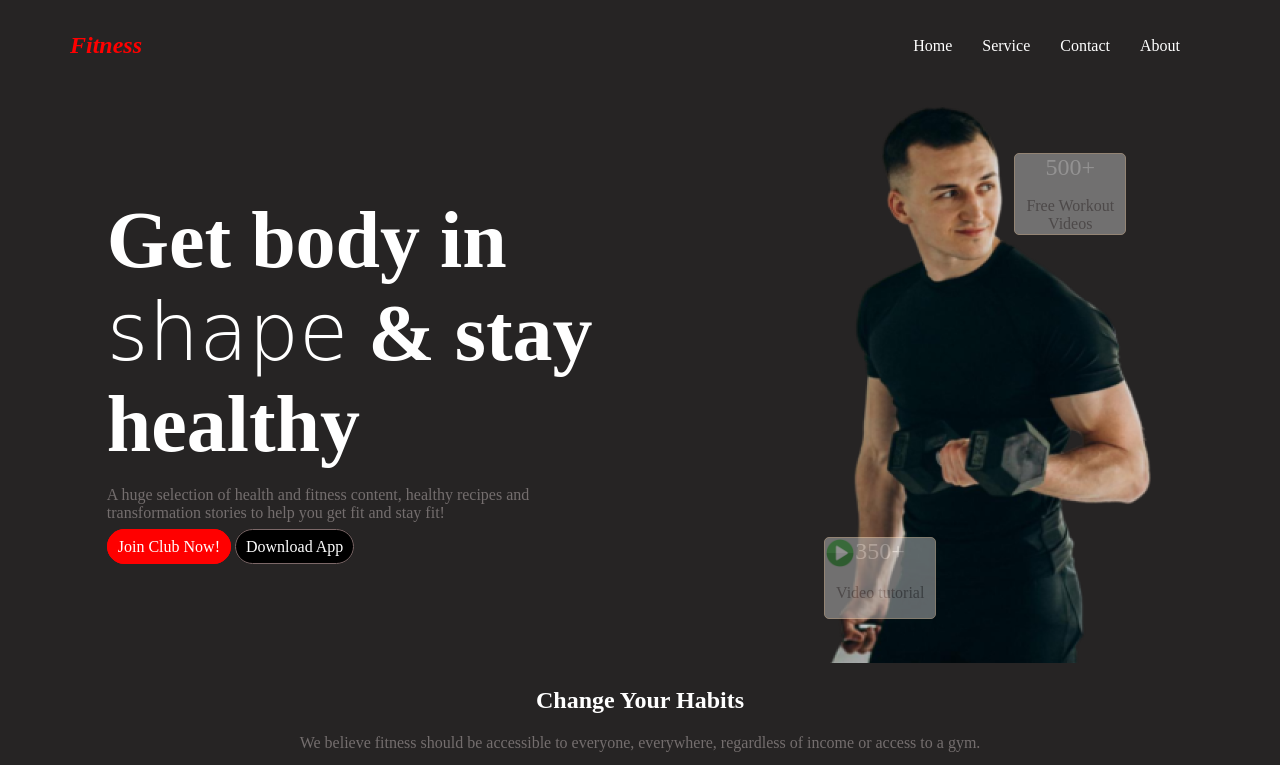
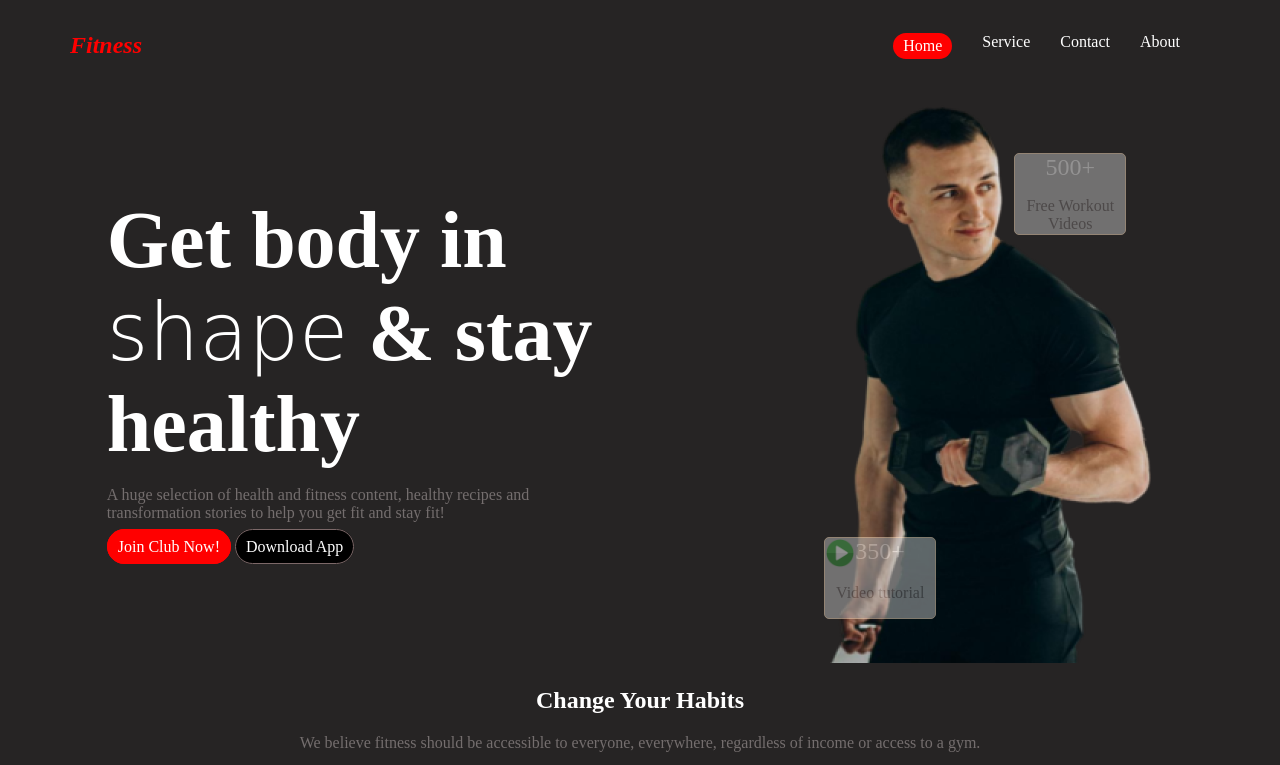
Before and after one commit to saumensd/B10A2-versatile-ui, a plain HTML site: page index.html in a window 1280 px wide. Shown: the top 765 px of the page. Drawn offline with Linux system fonts and the light colour scheme; a web font is replaced by a local one.

Commit message:
home button modify

```diff
--- a/index.html
+++ b/index.html
@@ -23,7 +23,7 @@
         <nav class="navbar display-flex">
             <h3 class="fitness-logo">Fitness</h3>
             <ul class="nav-links display-flex">
-                <li class="nav-item"><a href="https://www.who.int/" class="nav-link text-gray">Home</a></li>
+                <li id="home-button" class="nav-item"><a href="https://www.who.int/" class="nav-link text-gray">Home</a></li>
                 <li class="nav-item"><a href="https://www.who.int/" class="nav-link text-gray">Service</a></li>
                 <li class="nav-item"><a href="https://www.who.int/" class="nav-link text-gray">Contact</a></li>
                 <li class="nav-item"><a href="https://www.who.int/" class="nav-link text-gray">About</a></li>
--- a/styles.css
+++ b/styles.css
@@ -60,6 +60,11 @@ input[type="text"] {
 .nav-item {
     list-style: none;
     margin-right: 30px;
+}
+#home-button{
+    background-color: red;
+    padding: 4px 10px;
+    border-radius: 25px;
 }
 
 .nav-link {
```
